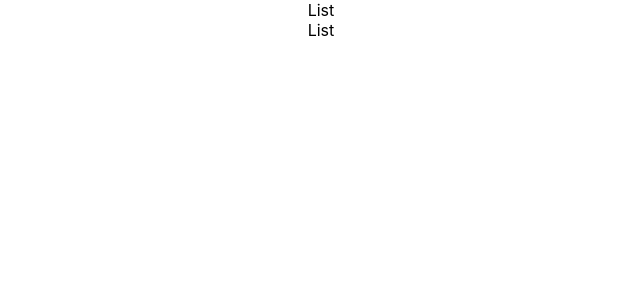
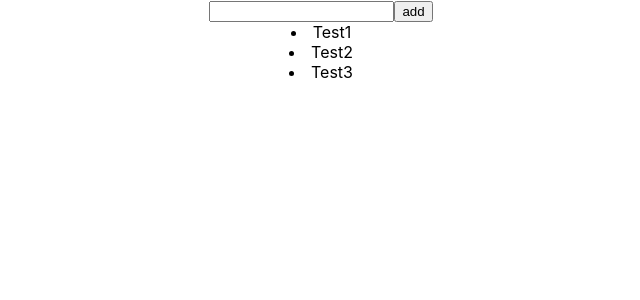
Before and after one commit to Mikirtumov/React-Todo, a React (Create React App) app: page / in a window 1280 px wide. Shown: the top 300 px of the page, without its empty margins (319-959 px from the left). Built offline with nearby package versions, Linux system fonts and the light colour scheme.

Commit message:
in TodoCreateForm.js input and button added

```diff
--- a/src/App.js
+++ b/src/App.js
@@ -1,16 +1,29 @@
-import React from 'react';
-
+import React, {useState} from 'react';
 import './App.css';
 import TodoList from "./TodoList";
 import TodoCreateForm from "./TodoCreateForm";
 
 function App() {
-  return (
-    <div className="App">
-        <TodoCreateForm/>
-      <TodoList/>
-    </div>
-  );
+
+    const todoObject = [
+        {id: 1, name: 'Test1', done: false},
+        {id: 2, name: 'Test2', done: false},
+        {id: 3, name: 'Test3', done: false}
+
+    ]
+
+    const [todos, setTodos] = useState(todoObject)
+
+
+
+
+
+    return (
+        <div className="App">
+            <TodoCreateForm />
+            <TodoList todos={todos}/>
+        </div>
+    );
 }
 
 export default App;
--- a/src/TodoCreateForm.js
+++ b/src/TodoCreateForm.js
@@ -1,13 +1,21 @@
-import React from 'react';
-
+import React, {useState} from 'react';
 import './App.css';
 
 function TodoCreateForm() {
-  return (
-    <div>
-        List
-    </div>
-  );
+
+    const [task, setTask] = useState('')
+
+    const addTast = () => {
+        console.log(task)
+    }
+
+
+    return (
+        <div>
+            <input type="text" value={task} onChange={e => setTask(e.target.value)}/>
+            <button onClick={addTast}>add</button>
+        </div>
+    );
 }
 
 export default TodoCreateForm;
--- a/src/TodoList.js
+++ b/src/TodoList.js
@@ -1,13 +1,14 @@
 import React from 'react';
-
 import './App.css';
 
-function TodoList() {
-  return (
-    <div>
-        List
-    </div>
-  );
+function TodoList(props) {
+    return (
+        <div>
+            {
+                props.todos.map(el => <li>{el.name}</li>)
+            }
+        </div>
+    );
 }
 
 export default TodoList;
```
